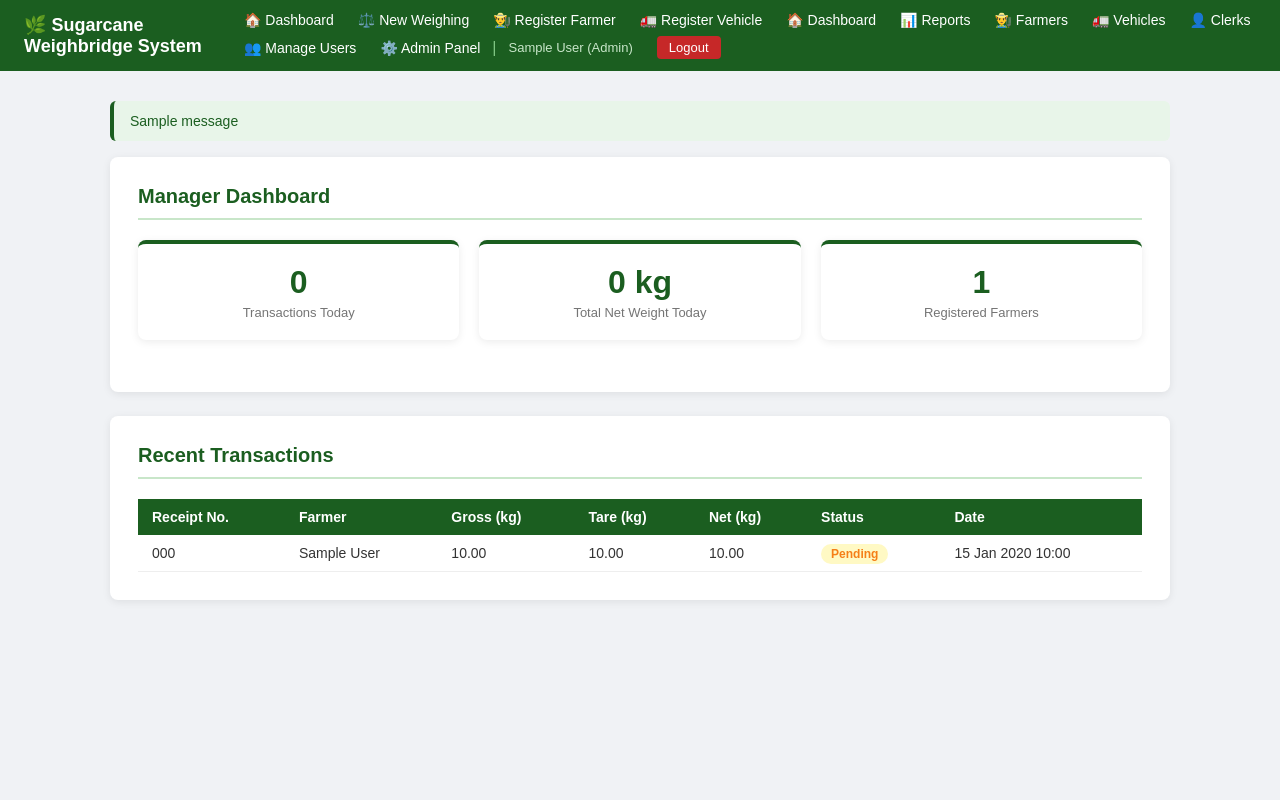
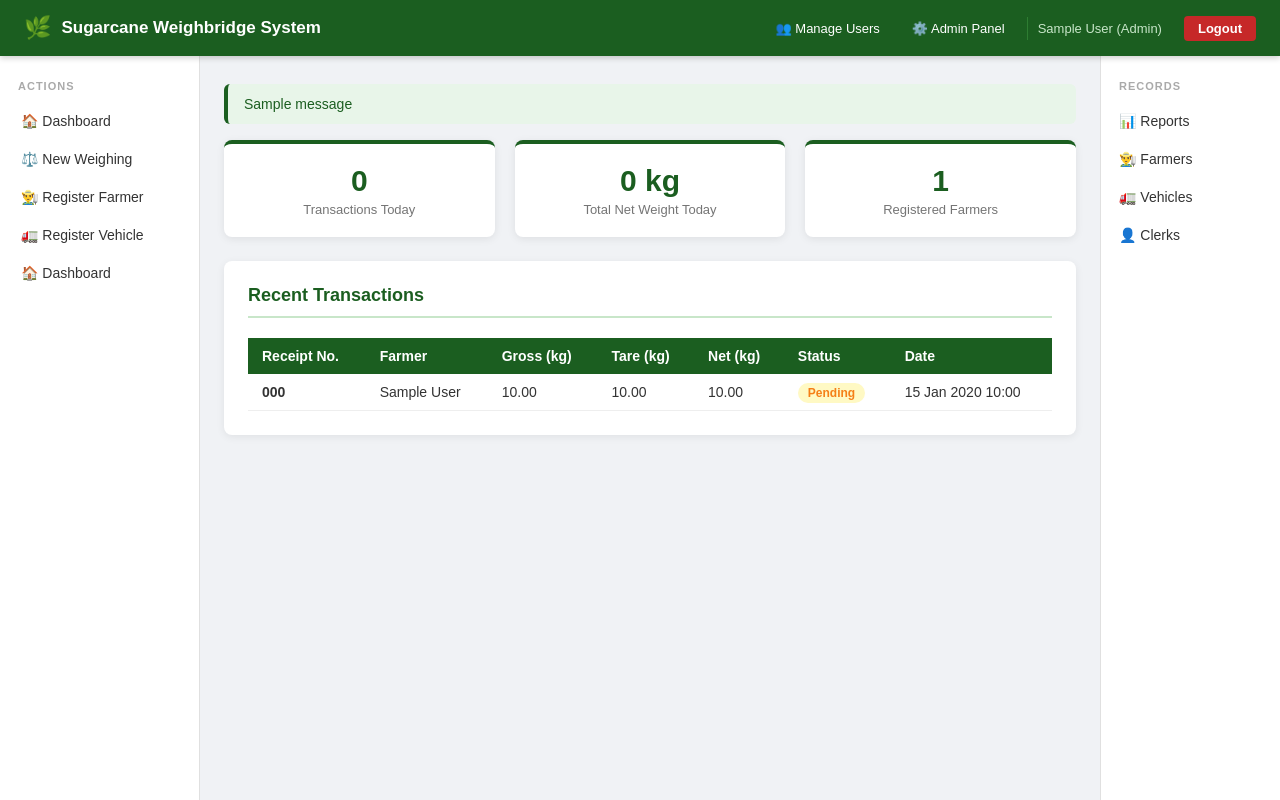
Before and after one commit to Duncanlisutsa/sugarcane-weighbridge-system, a Django app: page /manager/ in a window 1280 px wide. Run offline with Django 5.2, Linux system fonts and the light colour scheme; a user stored in the database is signed in; tables that the repository leaves empty hold one stand-in row (values such as "Sample post"); one stand-in notice (Sample message) is shown.

Commit message:
Redesign with left and right sidebars layout

```diff
--- a/weighapp/templates/weighapp/base.html
+++ b/weighapp/templates/weighapp/base.html
@@ -6,230 +6,101 @@
     <title>{% block title %}Weighbridge System{% endblock %}</title>
     <style>
         * { margin: 0; padding: 0; box-sizing: border-box; }
-
-        body {
-            font-family: Arial, sans-serif;
-            background: #f0f2f5;
-            color: #333;
-        }
-
-        /* ── Navigation bar ── */
-        .navbar {
-            background: #1B5E20;
-            color: white;
-            padding: 12px 24px;
-            display: flex;
-            justify-content: space-between;
-            align-items: center;
-        }
-        .navbar h1 {
-            font-size: 18px;
-            font-weight: bold;
-        }
-        .navbar a {
-            color: white;
-            text-decoration: none;
-            margin-left: 16px;
-            font-size: 14px;
-        }
-        .navbar a:hover { text-decoration: underline; }
-
-        /* ── Page wrapper ── */
-        .container {
-            max-width: 1100px;
-            margin: 30px auto;
-            padding: 0 20px;
-        }
-
-        /* ── Cards ── */
-        .card {
-            background: white;
-            border-radius: 8px;
-            padding: 28px;
-            box-shadow: 0 2px 8px rgba(0,0,0,0.08);
-            margin-bottom: 24px;
-        }
-
-        .card h2 {
-            color: #1B5E20;
-            margin-bottom: 20px;
-            font-size: 20px;
-            border-bottom: 2px solid #C8E6C9;
-            padding-bottom: 10px;
-        }
-
-        /* ── Forms ── */
-        .form-group {
-            margin-bottom: 16px;
-        }
-        .form-group label {
-            display: block;
-            font-size: 13px;
-            font-weight: bold;
-            margin-bottom: 6px;
-            color: #555;
-        }
-        .form-group input,
-        .form-group select,
-        .form-group textarea {
-            width: 100%;
-            padding: 10px 12px;
-            border: 1px solid #ddd;
-            border-radius: 6px;
-            font-size: 14px;
-            transition: border 0.2s;
-        }
-        .form-group input:focus,
-        .form-group select:focus {
-            outline: none;
-            border-color: #1B5E20;
-        }
-
-        /* ── Buttons ── */
-        .btn {
-            padding: 10px 24px;
-            border: none;
-            border-radius: 6px;
-            font-size: 14px;
-            cursor: pointer;
-            font-weight: bold;
-        }
-        .btn-green {
-            background: #1B5E20;
-            color: white;
-        }
+        body { font-family: Arial, sans-serif; background: #f0f2f5; color: #333; min-height: 100vh; display: flex; flex-direction: column; }
+        .navbar { background: #1B5E20; color: white; padding: 0 24px; display: flex; justify-content: space-between; align-items: center; height: 56px; box-shadow: 0 2px 6px rgba(0,0,0,0.2); position: sticky; top: 0; z-index: 100; }
+        .navbar-brand { display: flex; align-items: center; gap: 10px; }
+        .navbar-brand h1 { font-size: 17px; font-weight: bold; }
+        .navbar-right { display: flex; align-items: center; gap: 12px; }
+        .navbar-right .user-info { font-size: 13px; color: #C8E6C9; padding: 4px 10px; border-left: 1px solid #2E7D32; }
+        .navbar-right a.top-link { color: white; text-decoration: none; font-size: 13px; padding: 5px 10px; border-radius: 4px; }
+        .navbar-right a.top-link:hover { background: #2E7D32; }
+        .navbar-right a.btn-logout { background: #C62828; color: white; text-decoration: none; font-size: 13px; padding: 5px 14px; border-radius: 4px; font-weight: bold; }
+        .page-wrapper { display: flex; flex: 1; }
+        .sidebar-left { width: 200px; min-width: 200px; background: #fff; border-right: 1px solid #e0e0e0; padding: 24px 0; display: flex; flex-direction: column; }
+        .sidebar-left .sidebar-title { font-size: 11px; font-weight: bold; color: #aaa; text-transform: uppercase; letter-spacing: 1px; padding: 0 18px 10px; }
+        .sidebar-left a { display: flex; align-items: center; gap: 10px; color: #333; text-decoration: none; padding: 11px 18px; font-size: 14px; border-left: 3px solid transparent; transition: all 0.2s; }
+        .sidebar-left a:hover { background: #F1F8E9; color: #1B5E20; border-left-color: #1B5E20; font-weight: bold; }
+        .sidebar-right { width: 180px; min-width: 180px; background: #fff; border-left: 1px solid #e0e0e0; padding: 24px 0; display: flex; flex-direction: column; }
+        .sidebar-right .sidebar-title { font-size: 11px; font-weight: bold; color: #aaa; text-transform: uppercase; letter-spacing: 1px; padding: 0 18px 10px; }
+        .sidebar-right a { display: flex; align-items: center; gap: 10px; color: #333; text-decoration: none; padding: 11px 18px; font-size: 14px; border-right: 3px solid transparent; transition: all 0.2s; }
+        .sidebar-right a:hover { background: #F1F8E9; color: #1B5E20; border-right-color: #1B5E20; font-weight: bold; }
+        .main-content { flex: 1; padding: 28px 24px; overflow-y: auto; }
+        .card { background: white; border-radius: 8px; padding: 24px; box-shadow: 0 2px 8px rgba(0,0,0,0.07); margin-bottom: 24px; }
+        .card h2 { color: #1B5E20; margin-bottom: 20px; font-size: 18px; border-bottom: 2px solid #C8E6C9; padding-bottom: 10px; }
+        .form-group { margin-bottom: 16px; }
+        .form-group label { display: block; font-size: 13px; font-weight: bold; margin-bottom: 6px; color: #555; }
+        .form-group input, .form-group select, .form-group textarea { width: 100%; padding: 10px 12px; border: 1px solid #ddd; border-radius: 6px; font-size: 14px; }
+        .form-group input:focus, .form-group select:focus { outline: none; border-color: #1B5E20; }
+        .btn { padding: 10px 24px; border: none; border-radius: 6px; font-size: 14px; cursor: pointer; font-weight: bold; }
+        .btn-green { background: #1B5E20; color: white; }
         .btn-green:hover { background: #2E7D32; }
-        .btn-gray {
-            background: #757575;
-            color: white;
-        }
-        .btn-blue {
-            background: #1565C0;
-            color: white;
-        }
-
-        /* ── Alerts ── */
-        .alert {
-            padding: 12px 16px;
-            border-radius: 6px;
-            margin-bottom: 16px;
-            font-size: 14px;
-        }
-        .alert-error   { background: #FFEBEE; color: #C62828; border-left: 4px solid #C62828; }
+        .btn-gray { background: #757575; color: white; }
+        .btn-blue { background: #1565C0; color: white; }
+        .alert { padding: 12px 16px; border-radius: 6px; margin-bottom: 16px; font-size: 14px; }
+        .alert-error { background: #FFEBEE; color: #C62828; border-left: 4px solid #C62828; }
         .alert-success { background: #E8F5E9; color: #1B5E20; border-left: 4px solid #1B5E20; }
-        .alert-info    { background: #E3F2FD; color: #1565C0; border-left: 4px solid #1565C0; }
-
-        /* ── Tables ── */
-        table {
-            width: 100%;
-            border-collapse: collapse;
-            font-size: 14px;
-        }
-        th {
-            background: #1B5E20;
-            color: white;
-            padding: 10px 14px;
-            text-align: left;
-        }
-        td {
-            padding: 10px 14px;
-            border-bottom: 1px solid #eee;
-        }
+        .alert-info { background: #E3F2FD; color: #1565C0; border-left: 4px solid #1565C0; }
+        table { width: 100%; border-collapse: collapse; font-size: 14px; }
+        th { background: #1B5E20; color: white; padding: 10px 14px; text-align: left; }
+        td { padding: 10px 14px; border-bottom: 1px solid #eee; }
         tr:hover { background: #F1F8E9; }
-
-        /* ── Summary cards (dashboard) ── */
-        .summary-cards {
-            display: flex;
-            gap: 20px;
-            margin-bottom: 24px;
-            flex-wrap: wrap;
-        }
-        .summary-card {
-            flex: 1;
-            min-width: 180px;
-            background: white;
-            border-radius: 8px;
-            padding: 20px;
-            box-shadow: 0 2px 8px rgba(0,0,0,0.08);
-            border-top: 4px solid #1B5E20;
-            text-align: center;
-        }
-        .summary-card .number {
-            font-size: 32px;
-            font-weight: bold;
-            color: #1B5E20;
-        }
-        .summary-card .label {
-            font-size: 13px;
-            color: #757575;
-            margin-top: 4px;
-        }
-
-        /* ── Status badges ── */
-        .badge {
-            padding: 3px 10px;
-            border-radius: 20px;
-            font-size: 12px;
-            font-weight: bold;
-        }
-        .badge-green  { background: #C8E6C9; color: #1B5E20; }
+        .summary-cards { display: flex; gap: 20px; margin-bottom: 24px; flex-wrap: wrap; }
+        .summary-card { flex: 1; min-width: 160px; background: white; border-radius: 8px; padding: 20px; box-shadow: 0 2px 8px rgba(0,0,0,0.08); border-top: 4px solid #1B5E20; text-align: center; }
+        .summary-card .number { font-size: 30px; font-weight: bold; color: #1B5E20; }
+        .summary-card .label { font-size: 13px; color: #757575; margin-top: 4px; }
+        .badge { padding: 3px 10px; border-radius: 20px; font-size: 12px; font-weight: bold; }
+        .badge-green { background: #C8E6C9; color: #1B5E20; }
         .badge-yellow { background: #FFF9C4; color: #F57F17; }
-        .badge-red    { background: #FFCDD2; color: #C62828; }
+        .badge-red { background: #FFCDD2; color: #C62828; }
     </style>
 </head>
 <body>
-
 {% if user.is_authenticated %}
 <nav class="navbar">
-    <h1>🌿 Sugarcane Weighbridge System</h1>
-
-    <div style="display:flex; align-items:center; gap:8px; flex-wrap:wrap;">
-
+    <div class="navbar-brand">
+        <span style="font-size:22px;">🌿</span>
+        <h1>Sugarcane Weighbridge System</h1>
+    </div>
+    <div class="navbar-right">
+        {% if user.role == 'admin' %}
+        <a href="{% url 'manage_users' %}" class="top-link">👥 Manage Users</a>
+        <a href="/admin/" class="top-link">⚙️ Admin Panel</a>
+        {% endif %}
+        <span class="user-info">{{ user.full_name }} ({{ user.role|title }})</span>
+        <a href="{% url 'logout' %}" class="btn-logout">Logout</a>
+    </div>
+</nav>
+<div class="page-wrapper">
+    <div class="sidebar-left">
+        <div class="sidebar-title">Actions</div>
         {% if user.role == 'clerk' or user.role == 'admin' %}
-        <!-- Clerk links -->
         <a href="{% url 'clerk_dashboard' %}">🏠 Dashboard</a>
         <a href="{% url 'weighing_step1' %}">⚖️ New Weighing</a>
         <a href="{% url 'register_farmer' %}">👨‍🌾 Register Farmer</a>
         <a href="{% url 'register_vehicle' %}">🚛 Register Vehicle</a>
         {% endif %}
-
         {% if user.role == 'manager' or user.role == 'admin' %}
         <a href="{% url 'manager_dashboard' %}">🏠 Dashboard</a>
+        {% endif %}
+    </div>
+    <div class="main-content">
+        {% if messages %}
+            {% for message in messages %}
+                <div class="alert alert-{{ message.tags }}">{{ message }}</div>
+            {% endfor %}
+        {% endif %}
+        {% block content %}{% endblock %}
+    </div>
+    {% if user.role == 'manager' or user.role == 'admin' %}
+    <div class="sidebar-right">
+        <div class="sidebar-title">Records</div>
         <a href="{% url 'reports' %}">📊 Reports</a>
         <a href="{% url 'view_farmers' %}">👨‍🌾 Farmers</a>
         <a href="{% url 'view_vehicles' %}">🚛 Vehicles</a>
         <a href="{% url 'view_clerks' %}">👤 Clerks</a>
-        {% endif %}
-
-        {% if user.role == 'admin' %}
-        <a href="{% url 'manage_users' %}">👥 Manage Users</a>
-        <a href="/admin/">⚙️ Admin Panel</a>
-        {% endif %}
-
-        <!-- Divider -->
-        <span style="color:#81C784; margin:0 4px;">|</span>
-
-        <span style="font-size:13px; color:#C8E6C9;">
-            {{ user.full_name }} ({{ user.role|title }})
-        </span>
-        <a href="{% url 'logout' %}"
-           style="background:#C62828; padding:4px 12px;
-                  border-radius:4px; font-size:13px;">
-            Logout
-        </a>
     </div>
-</nav>
+    {% endif %}
+</div>
 {% endif %}
-
-<div class="container">
-    {% if messages %}
-        {% for message in messages %}
-            <div class="alert alert-{{ message.tags }}">{{ message }}</div>
-        {% endfor %}
-    {% endif %}
-
-    {% block content %}{% endblock %}
-</div>
-
 </body>
 </html>
--- a/weighapp/templates/weighapp/manager_dashboard.html
+++ b/weighapp/templates/weighapp/manager_dashboard.html
@@ -1,8 +1,7 @@
 {% extends 'weighapp/base.html' %}
 {% block title %}Manager Dashboard{% endblock %}
 {% block content %}
-<div class="card">
-    <h2>Manager Dashboard</h2>
+
 <div class="summary-cards">
     <div class="summary-card">
         <div class="number">{{ today_count }}</div>
@@ -17,10 +16,10 @@
         <div class="label">Registered Farmers</div>
     </div>
 </div>
-</div>
 
 <div class="card">
     <h2>Recent Transactions</h2>
+    {% if recent_transactions %}
     <table>
         <thead>
             <tr>
@@ -36,7 +35,7 @@
         <tbody>
             {% for t in recent_transactions %}
             <tr>
-                <td>{{ t.receipt_number }}</td>
+                <td><strong>{{ t.receipt_number }}</strong></td>
                 <td>{{ t.farmer.full_name }}</td>
                 <td>{{ t.gross_weight_kg }}</td>
                 <td>{{ t.tare_weight_kg|default:"—" }}</td>
@@ -54,5 +53,9 @@
             {% endfor %}
         </tbody>
     </table>
+    {% else %}
+    <p style="color:#aaa; text-align:center; padding:30px 0;">No transactions recorded yet.</p>
+    {% endif %}
 </div>
+
 {% endblock %}
--- a/weighbridge/settings.py
+++ b/weighbridge/settings.py
@@ -79,7 +79,7 @@ DATABASES = {
     'default': {
         'ENGINE': 'django.db.backends.mysql',
         'NAME': 'weighbridge',
-        'USER': 'root',
+        'USER': 'weighbridge',
         'PASSWORD': 'd35429885.',
         'HOST': 'localhost',
         'PORT': '3306',
```
Lines whose indentation alone changed are shown as unchanged.
